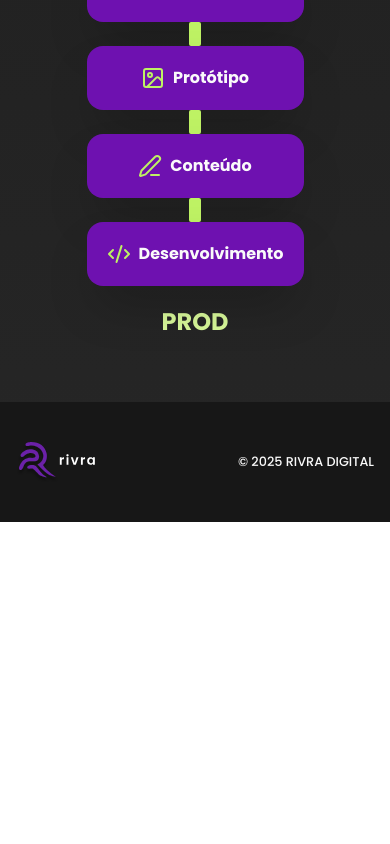
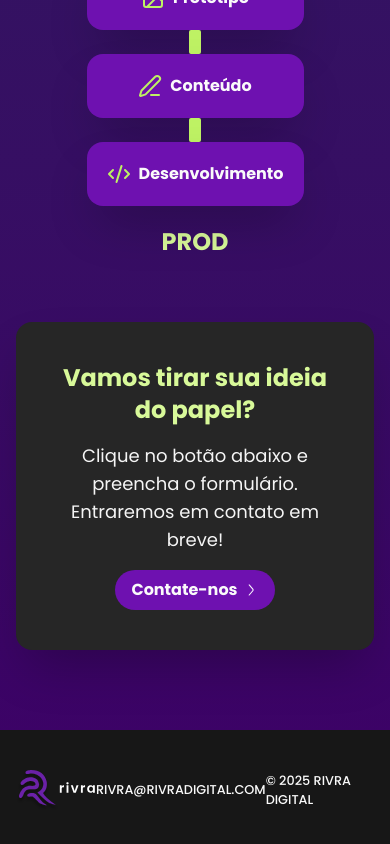
Before and after one commit to Rivra-Diigital/rivra-digital, a Next.js app: page / in a window 390 px wide. Shown: the part 3506-4350 px from the top of the page. Before the commit the page ends 4028 px from the top, so only its background shows below. Built offline with nearby package versions, Linux system fonts and the light colour scheme; no server answers.

Commit message:
chore: adjustments

```diff
--- a/src/components/AppContainer/Footer/index.tsx
+++ b/src/components/AppContainer/Footer/index.tsx
@@ -6,6 +6,8 @@
       <div className="container flex justify-between items-center">
         <Logo />
 
+        <small className="text-neutral-50 font-medium uppercase">rivra@rivradigital.com</small>
+
         <small className="text-neutral-50 font-medium">© 2025 RIVRA DIGITAL</small>
       </div>
     </footer>
--- /dev/null
+++ b/src/components/contactCTA.tsx
@@ -0,0 +1,41 @@
+import { ContactModal } from "@/components/form/ContactModal";
+import { Button } from "@/components/Button";
+
+export const ContactCTA = () => {
+  return (
+    <div className="p-10 bg-neutral-800 shadow-2xl rounded-2xl flex flex-col items-center justify-center">
+      <div className="text-center flex flex-col gap-4">
+        <h3 className="text-lime-200 font-bold text-2xl">
+          Vamos tirar sua ideia do papel?
+        </h3>
+
+        <p className="text-lg text-neutral-100">Clique no botão abaixo e preencha o formulário. Entraremos em contato em breve!</p>
+      </div>
+
+      <ContactModal
+        trigger={
+          <Button
+            className="mt-4"
+            content="Contate-nos"
+            icon={
+              <svg
+                width="17"
+                height="16"
+                viewBox="0 0 17 16"
+                fill="none"
+                xmlns="http://www.w3.org/2000/svg"
+              >
+                <path
+                  d="M7.2 13.0002L10.8306 8.76453C11.2158 8.31514 11.2158 7.65202 10.8306 7.20263L7.2 2.96691"
+                  stroke="#FAF5FF"
+                  strokeWidth="1.1"
+                  strokeLinecap="round"
+                />
+              </svg>
+            }
+          />
+        }
+      />
+    </div>
+  );
+};
--- a/src/view/Home/Hero/index.tsx
+++ b/src/view/Home/Hero/index.tsx
@@ -4,7 +4,7 @@
   return (
     <main className="hero-banner overflow-hidden ">
       <div className="hero-bg" />
-      <div className="container h-screen md:min-h-[656px] md:max-h-[656px] relative z-20 md:h-full flex flex-col justify-center">
+      <div className="container h-screen relative z-20 flex flex-col justify-center">
         <div className="flex flex-col w-full md:max-w-[611px]">
           <h1 className="text-neutral-50 font-bold text-2xl sm:text-[42px] w-full text-center md:text-left">
             Desenvolvemos a sua necessidade.
--- a/src/view/Home/index.tsx
+++ b/src/view/Home/index.tsx
@@ -1,9 +1,9 @@
-import { ContactForm } from "@/components/form/ContactForm";
 import { AboutView } from "./About";
 import { HomeHero } from "./Hero";
 import { ServicesView } from "./Services";
 import { SolutionsView } from "./Solutions";
 import { Timeline } from "./Timeline";
+import { ContactCTA } from "@/components/contactCTA";
 
 export const HomeView = () => {
   return (
@@ -13,8 +13,12 @@
       <div className="bg-gradient-to-b from-blue-950 to-purple-950 py-20 ">
         <ServicesView />
         <SolutionsView />
+        <Timeline />
+
+        <div className="container">
+          <ContactCTA />
+        </div>
       </div>
-      <Timeline />
     </>
   );
 };
```
